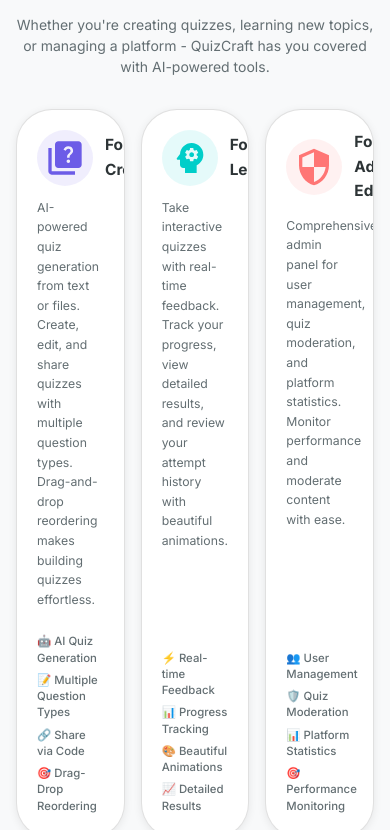
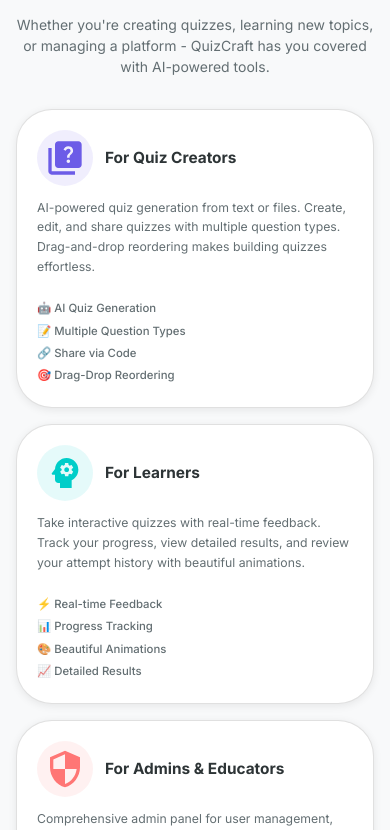
Before and after one commit to affanahmad024/quiz-craft-frontend, a React (Vite) app: page / in a window 390 px wide. Shown: the part 2834-3664 px from the top of the page. Built offline with nearby package versions, Linux system fonts and the light colour scheme.

Commit message:
single rows

```diff
--- a/src/screens/LandingPage.jsx
+++ b/src/screens/LandingPage.jsx
@@ -537,9 +537,33 @@
           </Typography>
         </Box>
 
-        <Grid container spacing={2} justifyContent="center" alignItems="stretch" sx={{ flexWrap: 'nowrap' }}>
+        <Grid
+          container
+          spacing={2}
+          justifyContent="center"
+          alignItems="stretch"
+          sx={{
+            flexWrap: 'nowrap',
+            '@media (max-width: 650px)': {
+              flexWrap: 'wrap'
+            }
+          }}
+        >
           {features.map((feature, index) => (
-            <Grid item xs={12} sm={12} md={4} lg={4} key={index} sx={{ display: 'flex', flex: '1 1 0', minWidth: 0 }}>
+            <Grid
+              item
+              xs={12}
+              key={index}
+              sx={{
+                display: 'flex',
+                flex: '1 1 0',
+                minWidth: 0,
+                '@media (max-width: 650px)': {
+                  flex: 'none',
+                  width: '100%'
+                }
+              }}
+            >
               <motion.div
                 initial={{ opacity: 0, y: 20 }}
                 whileInView={{ opacity: 1, y: 0 }}
```
